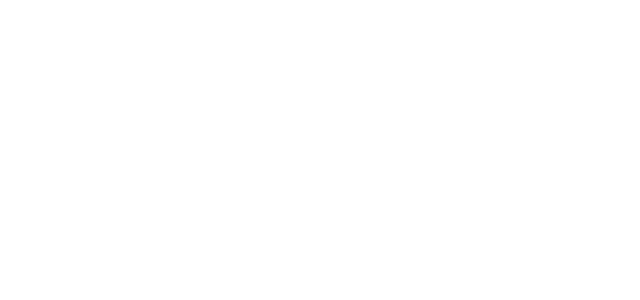
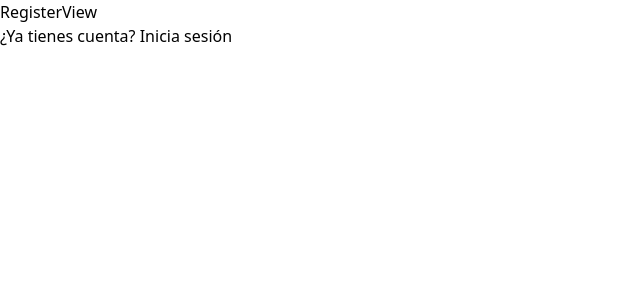
Before and after one commit to Dieguidev/devtree-frontend, a React (Vite) app: page /auth/register in a window 1280 px wide. Before the commit this address had no page. Shown: the top 300 px of the page, without its empty margins (0-640 px from the left). Built offline with nearby package versions, Linux system fonts and the light colour scheme.

Commit message:
Agregar vista de registro y enlaces de navegación entre inicio de sesión y registro

```diff
--- a/src/router.tsx
+++ b/src/router.tsx
@@ -1,5 +1,6 @@
 import { BrowserRouter, Route, Routes } from "react-router-dom";
 import { LoginView } from "./views/LoginView";
+import { RegisterView } from "./views/RegisterView";
 
 export default function Router() {
 
@@ -7,6 +8,7 @@ export default function Router() {
     <BrowserRouter>
       <Routes>
         <Route path="/auth/login" element={<LoginView/>} />
+        <Route path="/auth/register" element={<RegisterView/>} />
       </Routes>
     </BrowserRouter>
   )
--- a/src/views/LoginView.tsx
+++ b/src/views/LoginView.tsx
@@ -1,7 +1,15 @@
-
+import { Link } from "react-router-dom";
 
 export const LoginView = () => {
   return (
-    <div>LoginView</div>
-  )
-}
+    <>
+      <div>LoginView</div>
+
+      <nav>
+        <Link to="/auth/register">
+        ¿No tienes cuenta? Regístrate
+        </Link>
+      </nav>
+    </>
+  );
+};
--- /dev/null
+++ b/src/views/RegisterView.tsx
@@ -0,0 +1,13 @@
+import { Link } from "react-router-dom";
+
+export const RegisterView = () => {
+  return (
+    <>
+      <div>RegisterView</div>
+
+      <nav>
+        <Link to="/auth/login">¿Ya tienes cuenta? Inicia sesión</Link>
+      </nav>
+    </>
+  );
+};
```
